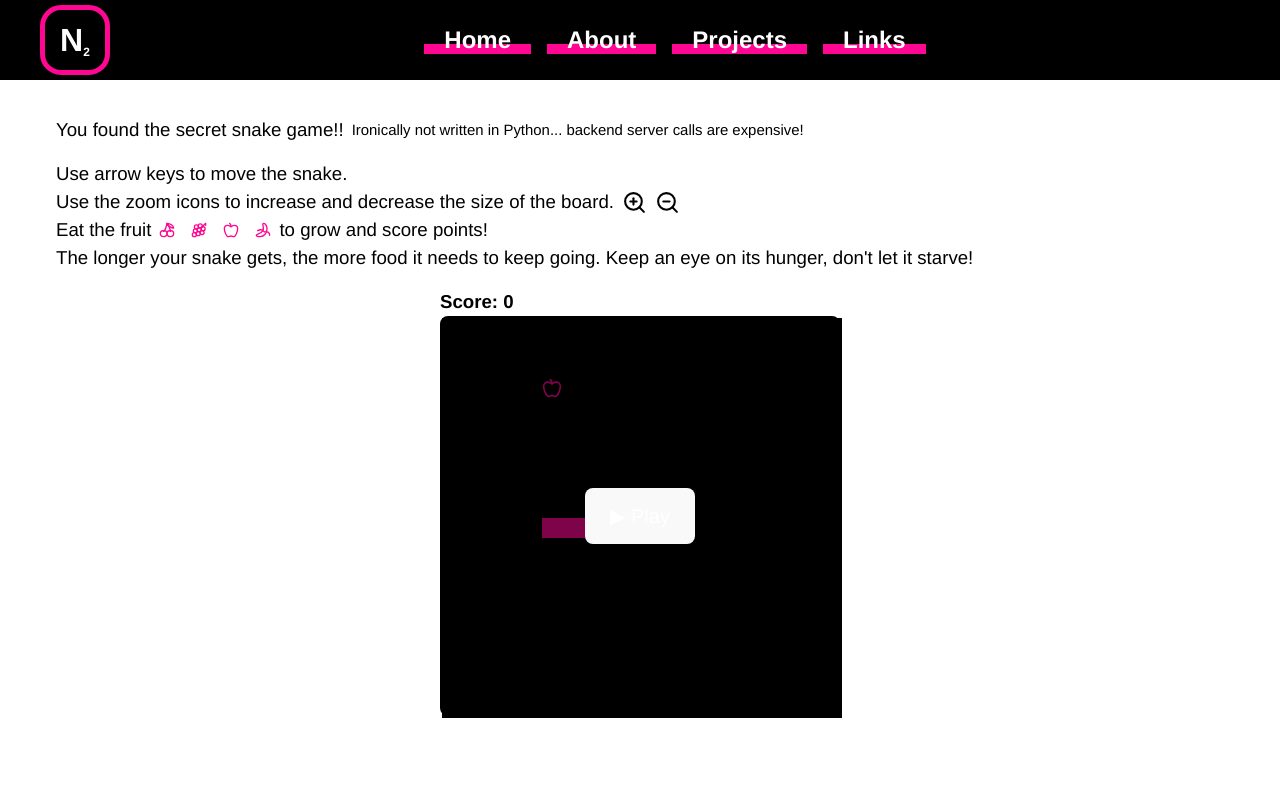
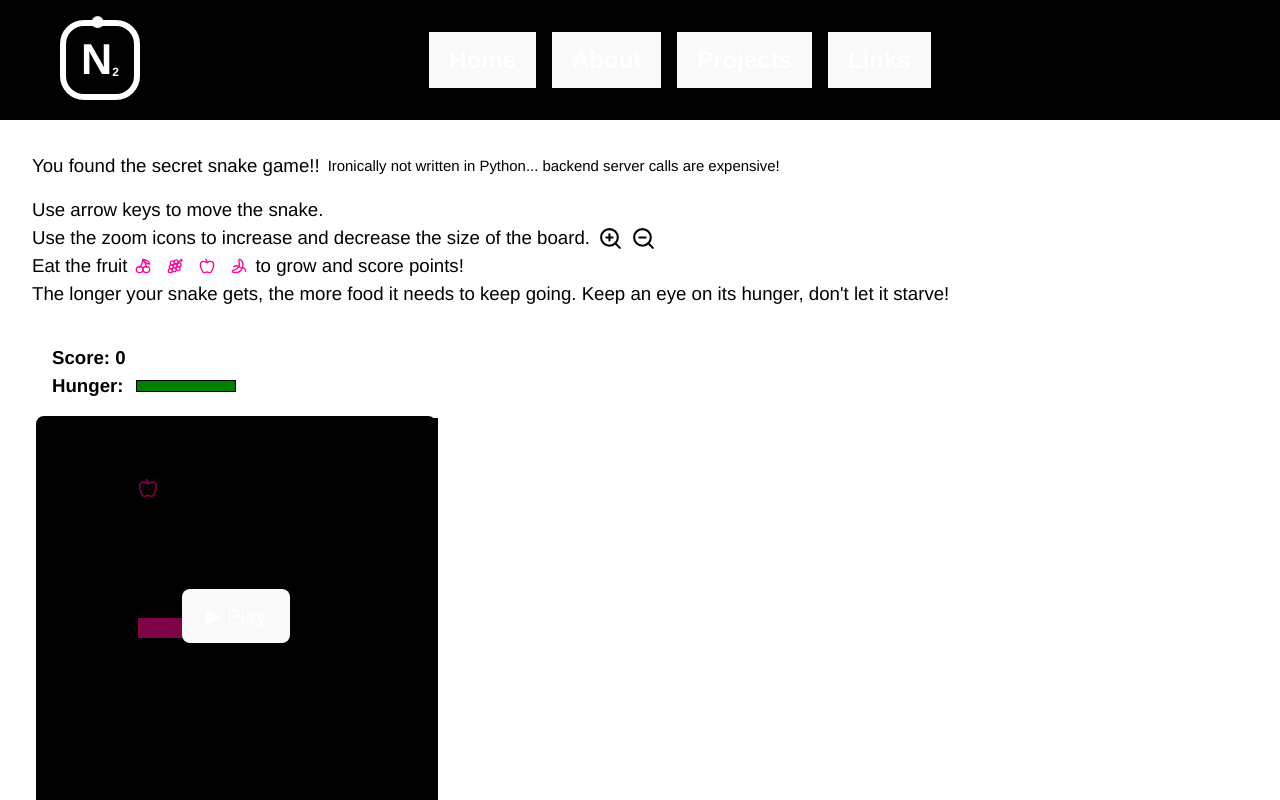
Before and after one commit to notangy/portfolio, a React (Vite) app: page /snake in a window 1280 px wide. Built offline with nearby package versions, Linux system fonts and the light colour scheme.

Commit message:
allow scrolling & more secret snake game

```diff
--- a/src/components/Navbar.tsx
+++ b/src/components/Navbar.tsx
@@ -1,24 +1,30 @@
 import "../css/Navbar.css";
-import React from "react";
-import { menuItems } from "../pages/main.tsx"; // Assuming you have a separate file for menu items
-import { Link } from "react-router-dom";
+import { menuItems } from "../pages/main.tsx";
+
+const scrollToSection = (id: string) => {
+  const element = document.getElementById(id);
+  if (element) {
+    element.scrollIntoView({ behavior: "smooth" });
+  }
+};
 
 const Navbar = () => {
   return (
-    <nav className="navbar w-full h-12 p-10 flex items-center relative">
-    <div className="logo-box text-2xl font-bold">
-      <span>N</span>
-      <sub className="text-xs top-3">2</sub>
-    </div>
+    <nav className="navbar w-full h-12 p-15 flex items-center relative">
+      <div className="logo-box text-2xl font-bold">
+        <span>N</span>
+        <sub className="text-xs top-3">2</sub>
+        <div className="atom" />
+      </div>
       <ul className="flex flex-row space-x-6 list-none m-0 p-0 mx-auto gap-4">
         {menuItems.map((item) => (
           <li key={item.label} className="highlight">
-            <Link
-              to={item.path}
+            <button
               className="font-extrabold flex items-center gap-2"
+              onClick={() => scrollToSection(item.path)}
             >
               {item.label}
-            </Link>
+            </button>
           </li>
         ))}
       </ul>
--- a/src/css/Navbar.css
+++ b/src/css/Navbar.css
@@ -8,13 +8,14 @@
   position: fixed;
   font-family: "Helvetica", "Arial", sans-serif;
   font-size: 18pt;
+  height: var(--navbar-height);
 }
 
 .navbar ul li {
   margin: auto;
 }
 
-.navbar ul li a {
+.navbar ul li button {
   color: white;
   padding: 10px 20px;
   display: flex;
@@ -46,14 +47,38 @@
 }
 
 .logo-box {
-  width: 70px;
-  height: 70px;
-  border: 5px solid var(--neon-color);
+  width: 80px;
+  height: 80px;
+  border: 6px solid white;
   border-radius: 30%;
   display: flex;
   justify-content: center;
   align-items: center;
-  position: relative; /* needed for the sub positioning */
+  position: relative;
   color: #ffffff;
-  font-size: 2rem;
+  font-size: 1.8em;
+  overflow: visible;
 }
+
+.logo-box .atom {
+  position: absolute;
+  width: 12px;
+  height: 12px;
+  background: white;
+  border-radius: 50%;
+  top: 50%;
+  left: 50%;
+  transform: translate(-50%, -50%);
+  animation: orbit 2s linear infinite;
+  z-index: 1;
+}
+
+@keyframes orbit {
+  0% {
+    transform: translate(-50%, -50%) rotate(0deg) translateX(38px) rotate(0deg);
+  }
+  100% {
+    transform: translate(-50%, -50%) rotate(360deg) translateX(38px)
+      rotate(-360deg);
+  }
+}
--- a/src/css/index.css
+++ b/src/css/index.css
@@ -1,4 +1,6 @@
 @import "tailwindcss";
+
+/* Applies to all elements in app */
 
 :root {
   font-family: system-ui, Avenir, Helvetica, Arial, sans-serif;
@@ -11,16 +13,33 @@
 
   --neon-color: rgb(255, 6, 147); /* default neon magenta */
 
+  --navbar-height: 3rem;
+
   font-synthesis: none;
   text-rendering: optimizeLegibility;
   -webkit-font-smoothing: antialiased;
   -moz-osx-font-smoothing: grayscale;
 }
 
+button {
+  cursor: pointer;
+}
+
+section {
+  scroll-margin-top: 1rem; /* same height as navbar */
+  padding: 2rem; /* optional padding */
+  min-height: 100vh; /* each section takes full viewport height */
+  display: flex;
+  flex-direction: column;
+  justify-content: center; /* vertically center content */
+}
+
+main {
+  scroll-snap-type: y mandatory; /* optional smooth snap */
+  overflow-y: scroll;
+}
+
 body {
-  margin: 0;
-  display: flex;
-  place-items: center;
   min-width: 320px;
   min-height: 100vh;
 }
@@ -28,25 +47,6 @@ body {
 h1 {
   font-size: 3.2em;
   line-height: 1.1;
-}
-
-button {
-  border-radius: 8px;
-  border: 1px solid transparent;
-  padding: 0.6em 1.2em;
-  font-size: 1em;
-  font-weight: 500;
-  font-family: inherit;
-  background-color: #1a1a1a;
-  cursor: pointer;
-  transition: border-color 0.25s;
-}
-button:hover {
-  border-color: #646cff;
-}
-button:focus,
-button:focus-visible {
-  outline: 4px auto -webkit-focus-ring-color;
 }
 
 @media (prefers-color-scheme: light) {
--- /dev/null
+++ b/src/pages/Home.tsx
@@ -0,0 +1,63 @@
+import baba from "../assets/baba.png";
+import "../css/App.css";
+import Typewriter from "typewriter-effect";
+import { LuPointer } from "react-icons/lu";
+import Iam from "./IAM";
+import Projects from "./Projects";
+import { Links } from "react-router-dom";
+
+const typingText: string[] = [
+  "Hello world!",
+  "¡Feliz jueves!",
+  "if(goingToCrash)\n { dont(); }",
+  "I am a teapot 🫖",
+  "Don't panic! (unless you're using Golang)",
+  "Freedom is the right of all sentient beings.",
+  "Break things fast, fix them faster.",
+  "Robert') DROP TABLE Students;",
+];
+
+const spinningWords = [
+  "Software Engineer",
+  "Frontend",
+  "Backend",
+  "UI/UX",
+  "DevOps",
+  "CI/CD",
+];
+
+function Home() {
+  return (
+    <div className="flex">
+      <div className="w-1/2 ">
+        <div className="mb-10">
+          <h1>
+            <Typewriter
+              options={{
+                strings: typingText,
+                autoStart: true,
+                delay: 50,
+                loop: true,
+              }}
+            />
+          </h1>
+        </div>
+        <p>
+          Welcome! This page was made by <a href="/IAM">Nicole</a> to host
+          projects, custom tools and other things she wants to show off.
+        </p>
+        <p className="flex gap-2">
+          Feel free to poke around using the links up there <LuPointer /> or
+          scroll if you'd prefer!
+        </p>
+      </div>
+      <div className="w-1/2">
+        <div className="neon-border float-right mr-8rem">
+          <img src={baba} className="rounded-full " />
+        </div>
+      </div>
+    </div>
+  );
+}
+
+export default Home;
--- a/src/pages/IAM.tsx
+++ b/src/pages/IAM.tsx
@@ -38,7 +38,7 @@ const hexagonRows = chunk(hexagons, hexagonsPerRow);
 
 function Iam() {
   return (
-    <div className="w-full h-full">
+    <div>
       <small className="text-white">Last updated 08/2025</small>
       <div className="p-2">
         <h1 className="mb-3">Nice of you to stop by!</h1>
--- /dev/null
+++ b/src/pages/Links.tsx
@@ -0,0 +1,12 @@
+function Links() {
+  return (
+    <div className="w-full h-full">
+      <small>Last updated 08/2025</small>
+      <p>A constant work in progress ;)</p>
+
+      <div className="m-2"></div>
+    </div>
+  );
+}
+
+export default Links;
--- a/src/pages/Projects.tsx
+++ b/src/pages/Projects.tsx
@@ -1,4 +1,8 @@
 const projectList = [
+  {
+    name: "This website!",
+    description: "React, Typescript, Tailwind CSS...",
+  },
   {
     name: "DisClone",
     description:
--- a/src/pages/main.tsx
+++ b/src/pages/main.tsx
@@ -1,13 +1,13 @@
 import { createRoot } from "react-dom/client";
 import "../css/index.css";
 
-import App from "./App";
+import Home from "./Home";
 import Navbar from "../components/Navbar";
 import SnakeGame from "./snake";
 import Iam from "./IAM";
 import Projects from "./Projects";
-
 import { BrowserRouter, Route, Routes } from "react-router-dom";
+import Links from "./Links";
 
 export interface MenuItem {
   label: string;
@@ -16,10 +16,10 @@ export interface MenuItem {
 }
 
 export const menuItems: MenuItem[] = [
-  { label: "Home", path: "/", element: App },
-  { label: "About", path: "/iam", element: Iam },
-  { label: "Projects", path: "/projects", element: Projects },
-  { label: "Links", path: "/links", element: App },
+  { label: "Home", path: "home", element: Home },
+  { label: "About", path: "iam", element: Iam },
+  { label: "Projects", path: "projects", element: Projects },
+  { label: "Links", path: "links", element: Home },
 ];
 
 const secretRoutes: MenuItem[] = [
@@ -27,15 +27,32 @@ const secretRoutes: MenuItem[] = [
   // Add more secret routes here if needed
 ];
 
-let allItems = [...menuItems, ...secretRoutes];
-
 createRoot(document.getElementById("root")!).render(
   <BrowserRouter>
-    <div className="flex h-screen w-screen p-5">
+    <div className="flex h-screen w-screen p-4 overflow-scroll">
       <Navbar />
-      <div className="w-full mt-5 pt-15 p-5">
+      <div className="w-full">
         <Routes>
-          {allItems.map((item) => (
+          <Route
+            path="/"
+            element={
+              <div>
+                <section id="home">
+                  <Home />
+                </section>
+                <section id="iam">
+                  <Iam />
+                </section>
+                <section id="services">
+                  <Projects />
+                </section>
+                <section id="contact">
+                  <Links />
+                </section>
+              </div>
+            }
+          />
+          {secretRoutes.map((item) => (
             <Route
               key={item.path}
               path={item.path}
--- a/src/pages/snake.tsx
+++ b/src/pages/snake.tsx
@@ -23,8 +23,8 @@ Eating fruit resets hunger meter
 type Coord = [number, number]; // board coordinates
 
 const DEFAULT_BOARD_SIZE = 20;
-const MIN_BOARD_SIZE = 5;
-const MAX_BOARD_SIZE = 30;
+const MIN_BOARD_SIZE = 10;
+const MAX_BOARD_SIZE = 40;
 const INITIAL_SNAKE_SIZE = 6; // initial length of the snake
 
 const INITIAL_SNAKE: Coord[] = [[10, 10]];
@@ -66,6 +66,8 @@ const SnakeGame: React.FC = () => {
     getRandomFoodPosition(INITIAL_SNAKE),
   );
 
+  const [hunger, setHunger] = useState<number>(100);
+
   const [gameOver, setGameOver] = useState(false);
   const [isPlaying, setIsPlaying] = useState(false);
   const [score, setScore] = useState(0);
@@ -100,6 +102,27 @@ const SnakeGame: React.FC = () => {
     return () => window.removeEventListener("keydown", handleKeyDown);
   }, [isPlaying, gameOver]);
 
+  // Separate loop for managing hunger decrease
+  useEffect(() => {
+    if (!isPlaying || gameOver) return;
+
+    const hungerInterval = setInterval(() => {
+      setHunger((prev) => {
+      const decreaseAmount = score * 0.3;
+      const nextHunger = Math.max(prev - decreaseAmount, 0);
+
+        if (nextHunger === 0) {
+          setGameOver(true);
+          setIsPlaying(false);
+        }
+
+        return nextHunger;
+      });
+    }, 1000);
+
+    return () => clearInterval(hungerInterval);
+  }, [isPlaying, gameOver, score]);
+
   // Main game loop
   useEffect(() => {
     if (!isPlaying || gameOver) return;
@@ -131,6 +154,7 @@ const SnakeGame: React.FC = () => {
           const Icon = fruits[Math.floor(Math.random() * fruits.length)];
           setFoodIcon(<Icon color="var(--neon-color)" size={ICON_SIZE} />);
           setScore((prevScore) => prevScore + 1);
+          setHunger((prev) => Math.min(prev + 20, 100)); // restore 20 hunger
           return [wrappedHead, ...prev]; // grow snake
         }
 
@@ -154,18 +178,19 @@ const SnakeGame: React.FC = () => {
     setGameOver(false);
     setIsPlaying(true);
     setScore(0);
+    setHunger(100);
   };
 
   return (
     <>
-      <div>
-        <p className="flex m-4 gap-2 items-center">
+      <div className="pt-10 mt-20 overflow-scroll">
+        <div className="flex m-4 gap-2 items-center">
           <h2>You found the secret snake game!!</h2>
           <small>
             Ironically not written in Python... backend server calls are
             expensive!
           </small>
-        </p>
+        </div>
 
         <p className="m-4 gap-2 items-center">
           <span className="flex">Use arrow keys to move the snake.</span>
@@ -213,13 +238,29 @@ const SnakeGame: React.FC = () => {
         style={{
           userSelect: "none",
           width: boardSize * 20,
-          margin: "auto",
+          paddingBottom: "30px",
+          margin: "20px",
         }}
       >
-        <p>
-          <b>Score: {score}</b>
-        </p>
+        <div className="m-4">
+          <p>
+            <b>Score: {score}</b>
+          </p>
+          <div className="flex items-center gap-3">
+            <b>Hunger:</b>
+            <div style={{ width: "100px", border: "1px solid black" }}>
+              <div
+                style={{
+                  width: `${hunger}%`,
+                  height: "10px",
+                  backgroundColor: "green",
+                }}
+              />
+            </div>
+          </div>
+        </div>
 
+        {/* Actual board is here */}
         <div
           style={{
             display: "grid",
```
Also changed, not shown: src/css/App.css (+0 -28 lines), src/pages/App.tsx (deleted, +0 -62 lines), src/pages/tictactoe.tsx (added, +175 -0 lines).
